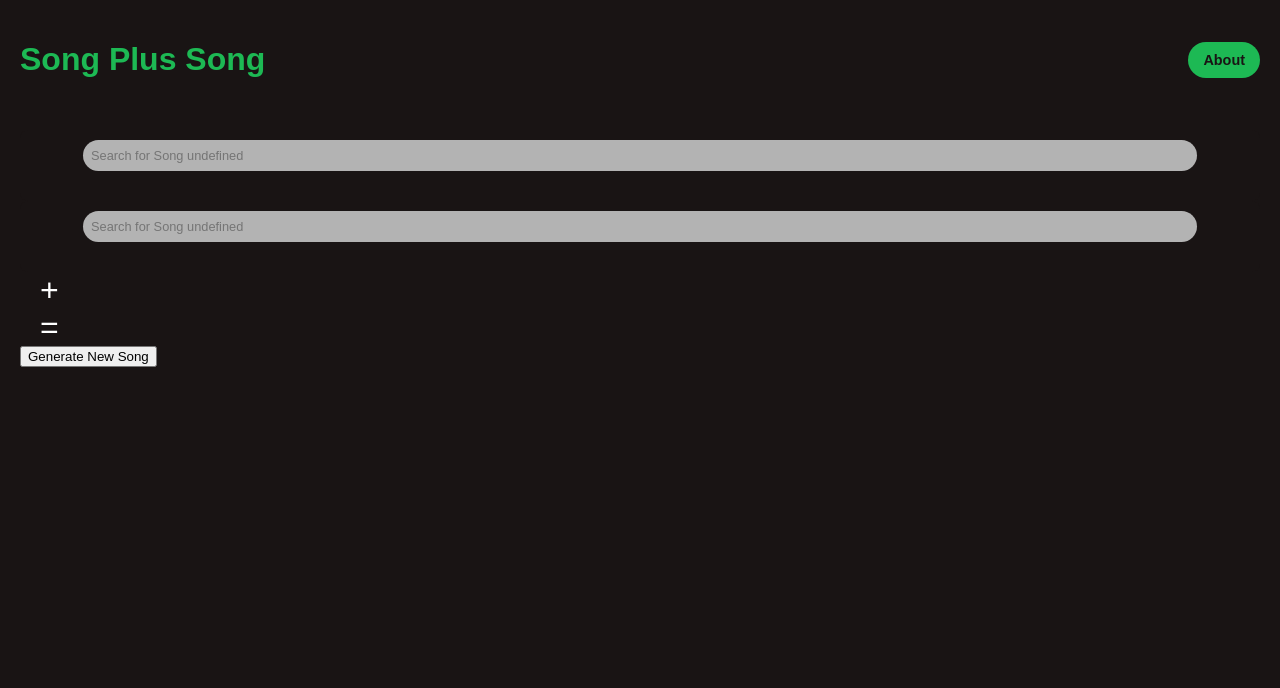
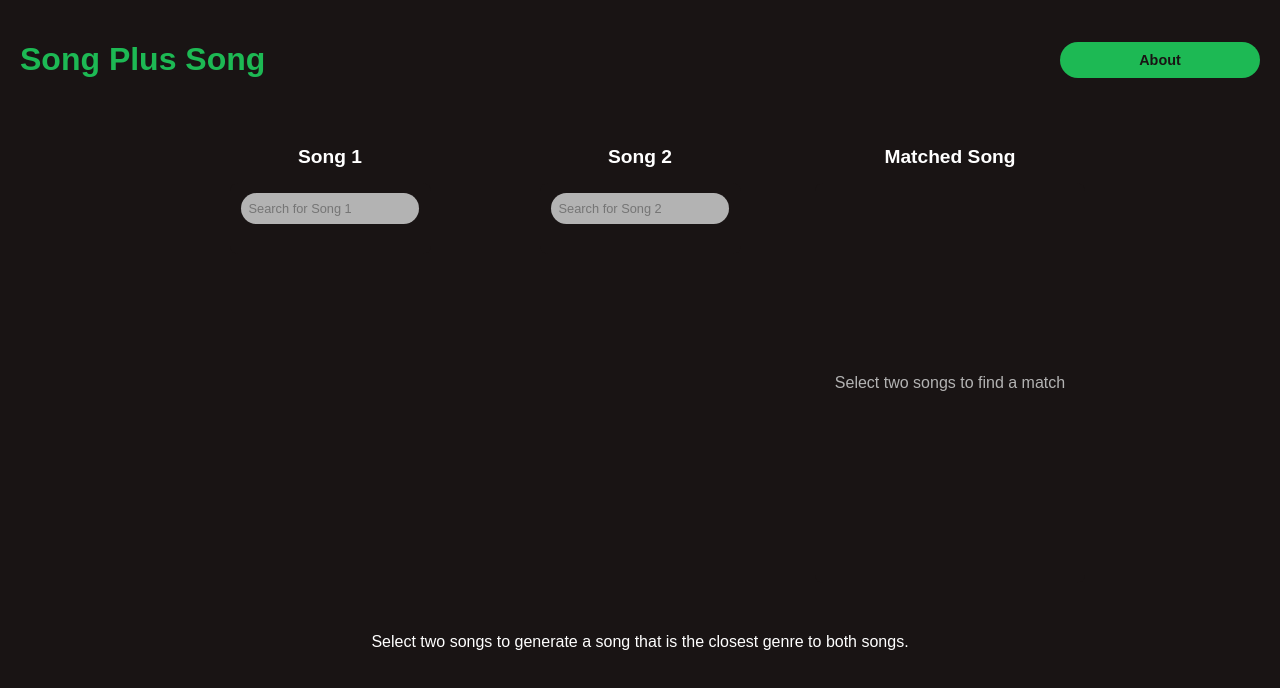
Before and after one commit to tommyliautaud/song-plus-song-frontend, a React (Create React App) app: page / in a window 1280 px wide. Shown: the top 688 px of the page. Built offline with nearby package versions, Linux system fonts and the light colour scheme; a web font is replaced by a local one.

Commit message:
Fixed App.js

```diff
--- a/src/App.js
+++ b/src/App.js
@@ -4,7 +4,6 @@ import SearchWidget from './components/SearchWidget';
 import PlayButton from './components/PlayButton';
 import AboutPage from './components/AboutPage';
 import './fonts.css';
-import './App.css'; // Import updated styles
 
 export const colors = {
   spotifyGreen: '#1DB954',
@@ -21,101 +20,301 @@ function App() {
   const [song1, setSong1] = useState(null);
   const [song2, setSong2] = useState(null);
   const [matchedSong, setMatchedSong] = useState(null);
-  const [showAbout, setShowAbout] = useState(false);
+  const [genreInfo, setGenreInfo] = useState(null);
+  const [isLoading, setIsLoading] = useState(false);
+  const [spotifyUrl, setSpotifyUrl] = useState('');
+  const [showAboutPage, setShowAboutPage] = useState(false);
 
   useEffect(() => {
-    // Example API call or logic to get song data
-  }, []);
+    if (matchedSong && matchedSong.song) {
+      console.log('Matched Song:', matchedSong); // For debugging
+      setSpotifyUrl(matchedSong.song.url || '');
+    }
+  }, [matchedSong]);
 
-  const handleSong1Select = (song) => {
-    setSong1(song);
+  const handleSongSelect = (selectedSong, songNumber) => {
+    if (songNumber === 1) {
+      setSong1(selectedSong);
+    } else {
+      setSong2(selectedSong);
+    }
+    setMatchedSong(null);
+    setGenreInfo(null);
   };
 
-  const handleSong2Select = (song) => {
-    setSong2(song);
+  const handleBack = (songNumber) => {
+    if (songNumber === 1) {
+      setSong1(null);
+    } else {
+      setSong2(null);
+    }
+    setMatchedSong(null);
+    setGenreInfo(null);
   };
 
-  const handleGenerateMatch = async () => {
+  const handleMatchSongs = async () => {
+    if (!song1 || !song2) return;
+
+    setIsLoading(true);
     try {
-      const response = await axios.post('/api/match', {
-        song1: song1.id,
-        song2: song2.id,
+      const response = await axios.post(`${process.env.REACT_APP_API_URL}/api/match`, {
+        song1Id: song1.id,
+        song2Id: song2.id
       });
-      setMatchedSong(response.data.matchedSong);
+      setMatchedSong(response.data);
+      setGenreInfo(response.data.genreInfo);
+      setSpotifyUrl(response.data.song.url || '');
     } catch (error) {
-      console.error('Error generating match:', error);
+      console.error('Error matching songs:', error);
+      alert('An error occurred while matching songs. Please try again.');
+    } finally {
+      setIsLoading(false);
     }
   };
 
-  return (
-    <div className="app-container" style={fontStyle}>
-      <div className="header">
-        <h1 className="title">Song Plus Song</h1>
-        <button className="about-button" onClick={() => setShowAbout(!showAbout)}>
-          {showAbout ? 'Hide About' : 'About'}
-        </button>
-      </div>
+  const handleGenerateNew = async () => {
+    setMatchedSong(null);
+    setGenreInfo(null);
+    setIsLoading(true);
 
-      {showAbout && <AboutPage />}
+    try {
+      const response = await axios.post(`${process.env.REACT_APP_API_URL}/api/generate-new`, {
+        song1Id: song1.id,
+        song2Id: song2.id,
+      });
+      setMatchedSong(response.data);
+      setGenreInfo(response.data.genreInfo);
+      setSpotifyUrl(response.data.song.url || '');
+    } catch (error) {
+      console.error('Error generating new song:', error);
+      alert('An error occurred while generating a new song. Please try again.');
+    } finally {
+      setIsLoading(false);
+    }
+  };
 
-      {/* Use the search widget to select both song1 and song2 */}
-      <div className="search-section">
-        <SearchWidget placeholder="Search for Song 1" onSongSelect={handleSong1Select} />
-        <SearchWidget placeholder="Search for Song 2" onSongSelect={handleSong2Select} />
-      </div>
+  const renderSong = (song, title, genre) => {
+    if (!song) return null;
 
-      <div className="song-display">
-        {/* Display song1, the plus sign, song2, the equal sign, and the matched song */}
-        <div className="song-container">
-          {song1 && (
-            <div>
-              <img
-                src={song1.coverArtUrl}
-                alt="Song 1 Cover"
-                className="cover-art"
-              />
-              <p>{song1.name}</p>
-              <PlayButton songUrl={song1.previewUrl} />
+    const imageUrl = song.album?.images?.[1]?.url || song.coverArt || 'placeholder-image-url.jpg';
+
+    return (
+      <div style={{
+        textAlign: 'center',
+        backgroundColor: colors.spotifyBlack,
+        padding: '15px',
+        borderRadius: '8px',
+        ...fontStyle,
+        width: '100%',
+        display: 'flex',
+        flexDirection: 'column',
+        alignItems: 'center',
+        height: '360px',
+        justifyContent: 'space-between',
+      }}>
+        <div style={{ height: '20px', marginBottom: '8px' }}>
+          {genre && (
+            <div style={{ color: colors.spotifyGrey, fontSize: '0.9em' }}>
+              Genre: {genre}
             </div>
           )}
         </div>
-
-        <span className="plus-sign">+</span>
-
-        <div className="song-container">
-          {song2 && (
-            <div>
-              <img
-                src={song2.coverArtUrl}
-                alt="Song 2 Cover"
-                className="cover-art"
-              />
-              <p>{song2.name}</p>
-              <PlayButton songUrl={song2.previewUrl} />
-            </div>
-          )}
+        <h3 style={{ color: colors.spotifyWhite, marginBottom: '8px', fontWeight: 900, fontSize: '0.9em' }}>{title}</h3>
+        <img
+          src={imageUrl}
+          alt={`${song.name} album cover`}
+          style={{ width: '150px', height: '150px', marginBottom: '12px', borderRadius: '4px' }}
+        />
+        <div style={{ fontWeight: 'bold', color: colors.spotifyWhite, fontSize: '0.9em', marginBottom: '8px' }}>{song.name}</div>
+        <div style={{ fontSize: '0.8em', color: colors.spotifyGrey, marginBottom: '12px' }}>
+          {song.artists.map(artist => artist.name).join(', ')}
         </div>
-
-        <span className="equal-sign">=</span>
-
-        <div className="song-container">
-          {matchedSong && (
-            <div>
-              <img
-                src={matchedSong.coverArtUrl}
-                alt="Matched Song Cover"
-                className="cover-art"
-              />
-              <p>{matchedSong.name}</p>
-              <PlayButton songUrl={matchedSong.previewUrl} />
-            </div>
+        <div style={{ height: '32px', display: 'flex', justifyContent: 'center', alignItems: 'center' }}>
+          {song.preview_url ? (
+            <PlayButton previewUrl={song.preview_url} />
+          ) : (
+            <span style={{ color: colors.spotifyGrey, fontSize: '0.8em' }}>No preview available</span>
           )}
         </div>
       </div>
+    );
+  };
 
-      <button className="generate-button" onClick={handleGenerateMatch}>
-        Generate New Song
-      </button>
+  const buttonStyle = {
+    backgroundColor: colors.spotifyGreen,
+    color: colors.spotifyBlack,
+    border: 'none',
+    padding: '10px 15px',
+    borderRadius: '20px',
+    cursor: 'pointer',
+    fontWeight: 'bold',
+    fontSize: '0.9em',
+    width: '100%',
+    maxWidth: '200px',
+  };
+
+  const symbolStyle = {
+    fontSize: '40px',
+    color: colors.spotifyWhite,
+    display: 'flex',
+    alignItems: 'center',
+    justifyContent: 'center',
+    width: '60px',
+    height: '60px',
+  };
+
+  const columnStyle = {
+    width: '25%',
+    display: 'flex',
+    flexDirection: 'column',
+    alignItems: 'center',
+  };
+
+  const headerStyle = {
+    textAlign: 'center',
+    color: colors.spotifyWhite,
+    fontSize: '1.2em',
+    marginBottom: '15px',
+    width: '100%',
+  };
+
+  const genreInfoStyle = {
+    textAlign: 'center',
+    color: colors.spotifyWhite,
+    fontSize: '1em',
+    marginTop: '30px',
+    padding: '15px',
+    backgroundColor: colors.spotifyBlack,
+    borderRadius: '8px',
+    width: '100%',
+  };
+
+  const spotifyLinkStyle = {
+    color: colors.spotifyGreen,
+    textDecoration: 'none',
+    fontSize: '1em',
+    fontWeight: 'bold',
+    marginTop: '15px',
+    display: 'inline-block',
+    cursor: 'pointer',
+  };
+
+  const handleSpotifyClick = () => {
+    if (spotifyUrl) {
+      window.open(spotifyUrl, '_blank', 'noopener,noreferrer');
+    } else {
+      alert('Spotify link is not available for this song.');
+    }
+  };
+
+  const handleAboutClick = () => {
+    setShowAboutPage(true);
+  };
+
+  const handleBackToMain = () => {
+    setShowAboutPage(false);
+  };
+
+  if (showAboutPage) {
+    return (
+      <div style={{ backgroundColor: colors.spotifyBlack, minHeight: '100vh' }}>
+        <div style={{ display: 'flex', justifyContent: 'flex-end', padding: '20px' }}>
+          <button onClick={handleBackToMain} style={buttonStyle}>
+            Back to Main
+          </button>
+        </div>
+        <AboutPage />
+      </div>
+    );
+  }
+
+  return (
+    <div className="App" style={{ padding: '20px', backgroundColor: colors.spotifyBlack, minHeight: '100vh', color: colors.spotifyWhite, ...fontStyle }}>
+      <div style={{ display: 'flex', justifyContent: 'space-between', alignItems: 'center', marginBottom: '30px' }}>
+        <h1 style={{ color: colors.spotifyGreen }}>Song Plus Song</h1>
+        <button onClick={handleAboutClick} style={buttonStyle}>
+          About
+        </button>
+      </div>
+      <div style={{ display: 'flex', flexDirection: 'column', alignItems: 'center' }}>
+        <div style={{ display: 'flex', justifyContent: 'center', alignItems: 'flex-start', marginBottom: '30px', width: '100%' }}>
+          <div style={columnStyle}>
+            <h2 style={headerStyle}>Song 1</h2>
+            {song1 ?
+              renderSong(song1, 'Selected Song 1', matchedSong ? genreInfo?.genre1 : null) :
+              <SearchWidget onSongSelect={(song) => handleSongSelect(song, 1)} songNumber={1} />
+            }
+            {song1 && (
+              <button onClick={() => handleBack(1)} disabled={isLoading} style={{...buttonStyle, marginTop: '10px'}}>
+                Change Song
+              </button>
+            )}
+          </div>
+          {(song1 || song2) && (
+            <div style={{ display: 'flex', alignItems: 'center', justifyContent: 'center', width: '60px', marginTop: '170px' }}>
+              <div style={symbolStyle}>+</div>
+            </div>
+          )}
+          <div style={columnStyle}>
+            <h2 style={headerStyle}>Song 2</h2>
+            {song2 ?
+              renderSong(song2, 'Selected Song 2', matchedSong ? genreInfo?.genre2 : null) :
+              <SearchWidget onSongSelect={(song) => handleSongSelect(song, 2)} songNumber={2} />
+            }
+            {song2 && (
+              <button onClick={() => handleBack(2)} disabled={isLoading} style={{...buttonStyle, marginTop: '10px'}}>
+                Change Song
+              </button>
+            )}
+          </div>
+          {(song1 || song2) && (
+            <div style={{ display: 'flex', alignItems: 'center', justifyContent: 'center', width: '60px', marginTop: '170px' }}>
+              <div style={symbolStyle}>=</div>
+            </div>
+          )}
+          <div style={columnStyle}>
+            <h2 style={headerStyle}>Matched Song</h2>
+            {matchedSong ?
+              renderSong(matchedSong.song, 'Matched Song', genreInfo?.matchedGenre) :
+              <div style={{ textAlign: 'center', color: colors.spotifyGrey, backgroundColor: colors.spotifyBlack, padding: '20px', borderRadius: '8px', height: '360px', display: 'flex', alignItems: 'center', justifyContent: 'center' }}>
+                Select two songs to find a match
+              </div>
+            }
+            {matchedSong && (
+              <button onClick={handleGenerateNew} disabled={isLoading} style={{...buttonStyle, marginTop: '10px'}}>
+                {isLoading ? 'Generating...' : 'Generate New Song'}
+              </button>
+            )}
+          </div>
+        </div>
+        {!matchedSong && (
+          <div style={{ textAlign: 'center', marginTop: '20px', color: colors.spotifyWhite, fontSize: '1em' }}>
+            Select two songs to generate a song that is the closest genre to both songs.
+          </div>
+        )}
+        {matchedSong && genreInfo && (
+          <div style={{ textAlign: 'center' }}>
+            <div style={genreInfoStyle}>
+              Most similar genre to {genreInfo.genre1} and {genreInfo.genre2} is {genreInfo.matchedGenre}
+            </div>
+            {spotifyUrl && (
+              <div
+                onClick={handleSpotifyClick}
+                style={spotifyLinkStyle}
+              >
+                Listen on Spotify
+              </div>
+            )}
+          </div>
+        )}
+        <div style={{ textAlign: 'center', marginTop: '20px' }}>
+          {song1 && song2 && !matchedSong && (
+            <button onClick={handleMatchSongs} disabled={isLoading} style={{...buttonStyle, maxWidth: '250px'}}>
+              {isLoading ? 'Matching...' : 'Generate Song'}
+            </button>
+          )}
+        </div>
+      </div>
     </div>
   );
 }
```
